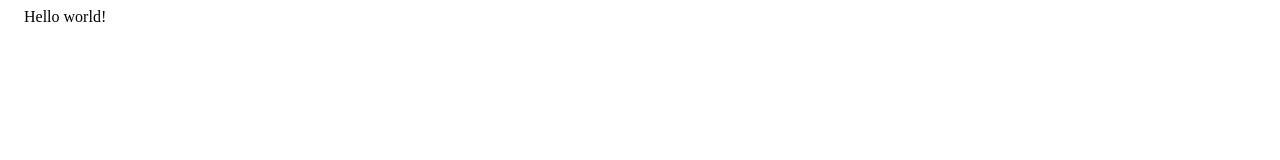
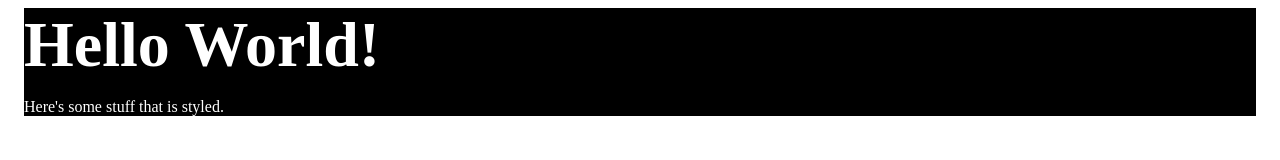
Before and after one commit to magnificode/Rebuild-Black-Business-Markup-Generator, a Gatsby site: page / in a window 1280 px wide. Built offline with nearby package versions, Linux system fonts and the light colour scheme; Gatsby itself is replaced by a stand-in of ours.

Commit message:
Add HelloWorld component to the index.

```diff
--- a/src/pages/index.js
+++ b/src/pages/index.js
@@ -1,11 +1,14 @@
 import React from 'react'
 
 import Layout from '../theme/layout'
+import HelloWorld from '../components/HelloWorld'
 
 import { StyledContainer } from '../styles/global/layout'
 
 export default () => (
-  <Layout>
-    <StyledContainer>Hello world!</StyledContainer>
-  </Layout>
+	<Layout>
+		<StyledContainer>
+			<HelloWorld />
+		</StyledContainer>
+	</Layout>
 )
```
